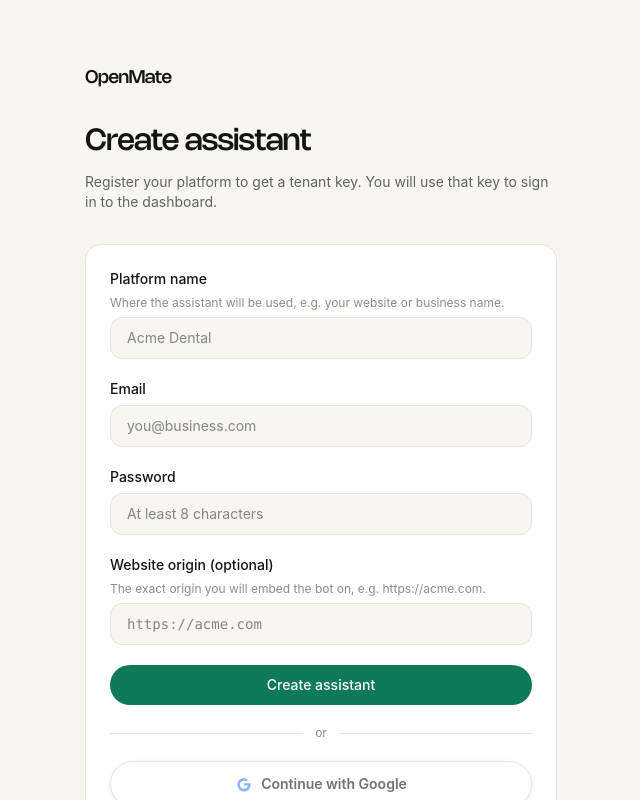
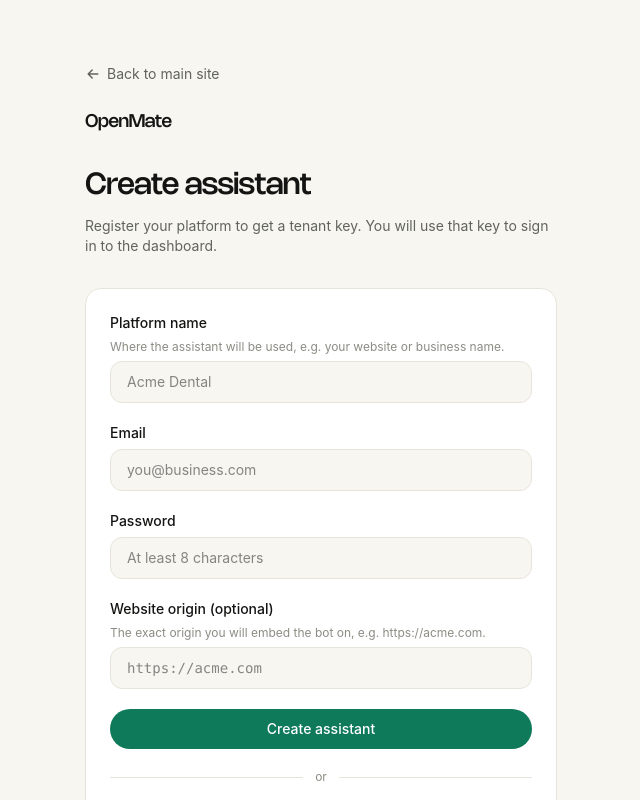
Before and after one commit to mahadanisubh/Openmate-dashboard, a Next.js app: page /create-assistant in a window 1280 px wide. Shown: the top 800 px of the page, without its empty margins (319-959 px from the left). Built offline with nearby package versions, Linux system fonts and the light colour scheme; no server answers.

Commit message:
feat(auth): add a Back to main site link to the create-assistant and sign-in pages

```diff
--- a/app/create-assistant/page.js
+++ b/app/create-assistant/page.js
@@ -14,7 +14,13 @@ export default async function CreateAssistantPage() {
 
   return (
     <main className="mx-auto flex min-h-screen max-w-lg flex-col justify-center px-5 py-16">
-      <Link href="/" className="font-display text-lg font-medium tracking-tight">
+      <Link href="/" className="inline-flex items-center gap-1.5 text-sm text-muted transition-colors hover:text-ink">
+        <svg viewBox="0 0 20 20" className="h-4 w-4" fill="none" stroke="currentColor" strokeWidth="1.8">
+          <path d="M16 10H5M9 5l-5 5 5 5" strokeLinecap="round" strokeLinejoin="round" />
+        </svg>
+        Back to main site
+      </Link>
+      <Link href="/" className="mt-6 font-display text-lg font-medium tracking-tight">
         OpenMate
       </Link>
       <h1 className="mt-8 font-display text-3xl font-medium tracking-tight">Create assistant</h1>
--- a/app/dashboard/sign-in/page.js
+++ b/app/dashboard/sign-in/page.js
@@ -17,7 +17,13 @@ export default async function SignInPage({ searchParams }) {
 
   return (
     <main className="mx-auto flex min-h-screen max-w-md flex-col justify-center px-5 py-16">
-      <Link href="/" className="font-display text-lg font-medium tracking-tight">
+      <Link href="/" className="inline-flex items-center gap-1.5 text-sm text-muted transition-colors hover:text-ink">
+        <svg viewBox="0 0 20 20" className="h-4 w-4" fill="none" stroke="currentColor" strokeWidth="1.8">
+          <path d="M16 10H5M9 5l-5 5 5 5" strokeLinecap="round" strokeLinejoin="round" />
+        </svg>
+        Back to main site
+      </Link>
+      <Link href="/" className="mt-6 font-display text-lg font-medium tracking-tight">
         OpenMate
       </Link>
       <h1 className="mt-8 font-display text-3xl font-medium tracking-tight">Sign in</h1>
```
